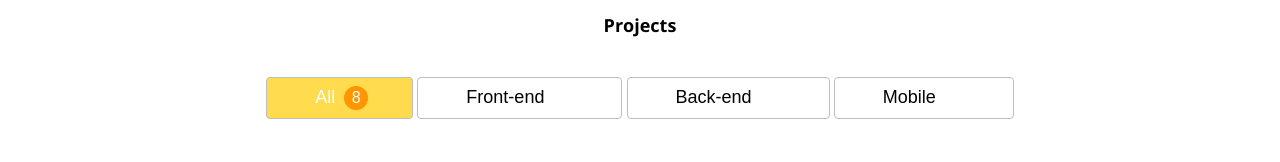
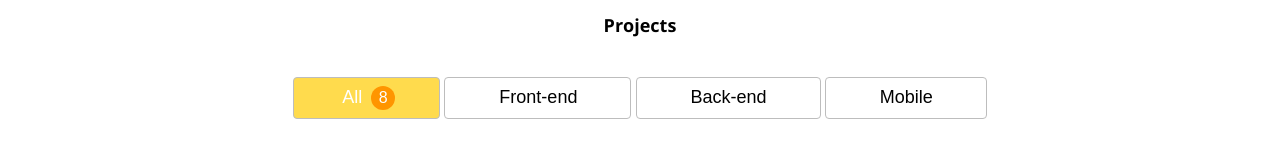
Before and after one commit to yinneu/portfolio-website, a plain HTML site: page index.html in a window 1280 px wide. Shown: the part 2266-2428 px from the top of the page. Drawn offline with nearby package versions, Linux system fonts and the light colour scheme.

Commit message:
CSS : Work category 수정
- category btn에서 hover가 안되었을 때 text 위치를 center이도록 수정.
- hover시 margin 변경.

```diff
--- a/style.css
+++ b/style.css
@@ -327,20 +327,24 @@ p {
   border-radius: var(--Size-border-radius);
   font-size: var(--font-regular);
   margin-bottom: 4px;
-  padding: 8px 48px;
+  /* padding: 8px 48px; */
+  padding: 8px 24px 8px 54px ;
+  transition: all var(--animation-duration) ease-in;
 }
 
 .category__btn.active,
 .category__btn:hover {
   background-color: var(--color-yellow);
   color: var(--color-white);
+  padding: 8px 48px;
 }
 
 .category__count{
   display: inline-block;
   position: relative;
   top: -20px;
-  left: 4px;
+  /* left: 4px;  */
+  left: -8px;
   width: 24px;
   height: 24px;
   border-radius: 50%;
@@ -356,6 +360,7 @@ p {
 .category__btn:hover .category__count {
   opacity: 1;
   top: 0;
+  left: 4px;
 }
 
 .work__projects {
```
